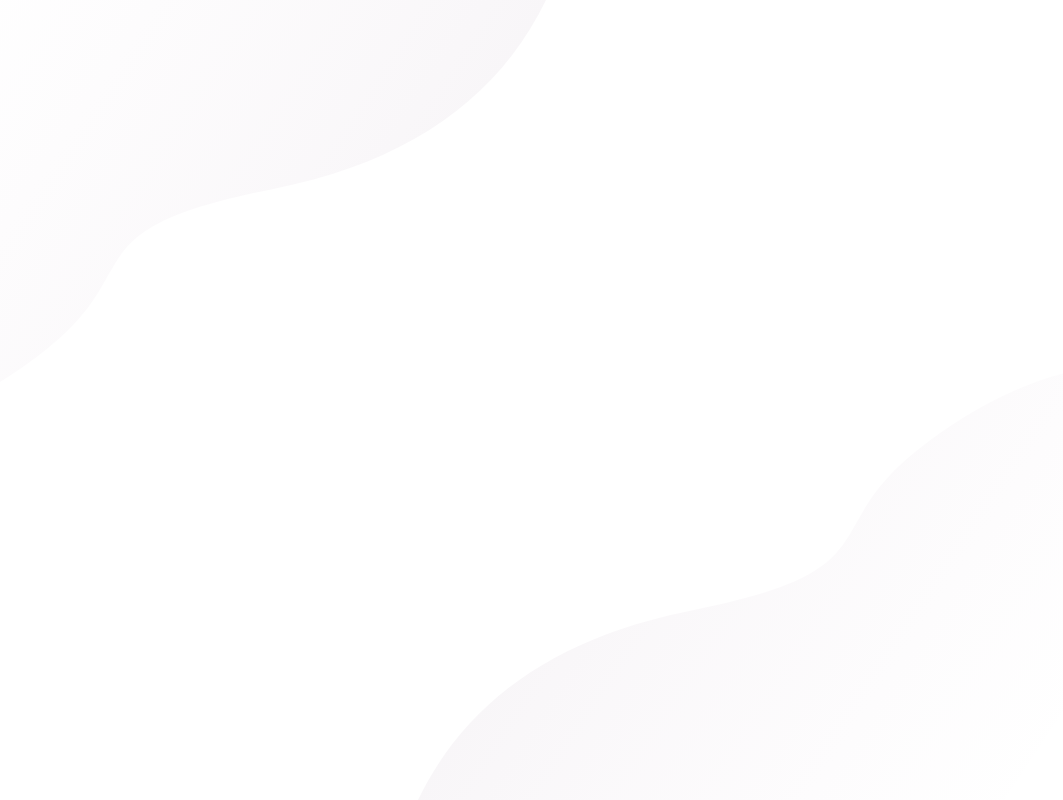
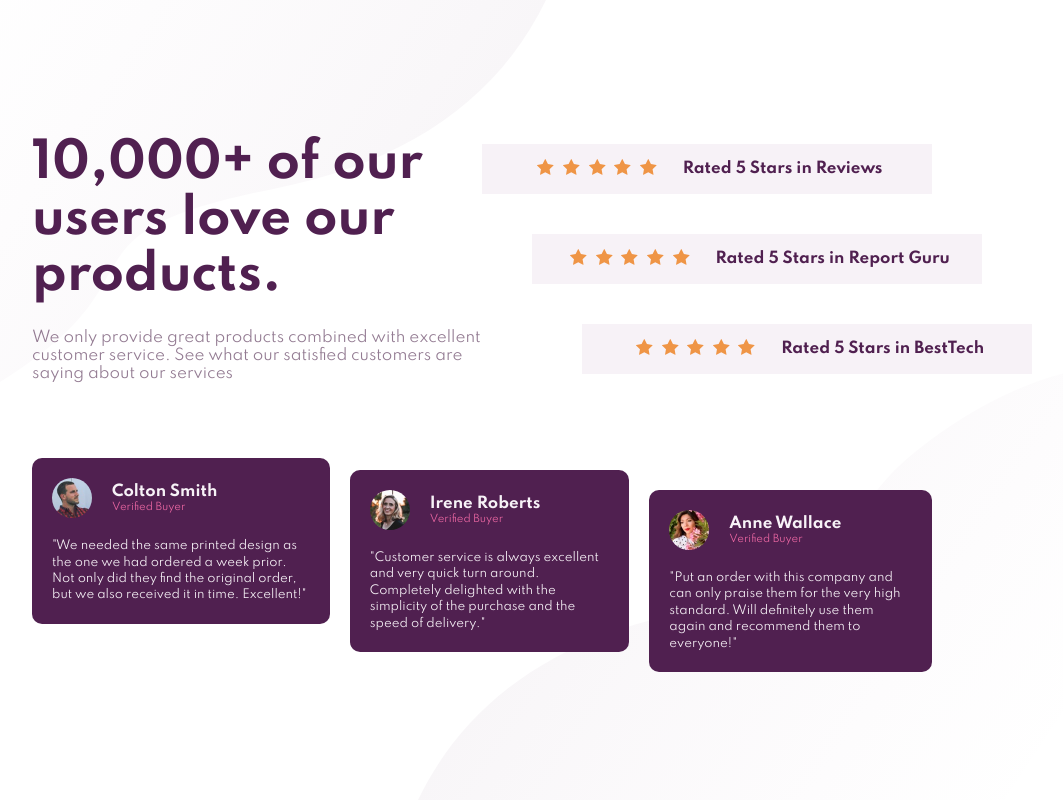
Before and after one commit to Ruffyi/Social-Proof-Section, a website: page src/index.html in a window 1280 px wide. Shown: the whole page, without its empty margins (158-1221 px from the left). Drawn offline with Linux system fonts and the light colour scheme.

Commit message:
Finally commit project

```diff
--- a/src/index.html
+++ b/src/index.html
@@ -44,6 +44,179 @@
 					aria-hidden="true"
 				/>
 			</picture>
+			<section class="social">
+				<div class="social__info">
+					<h1 class="social__title">10,000+ of our users love our products.</h1>
+					<p class="social__description">
+						We only provide great products combined with excellent customer
+						service. See what our satisfied customers are saying about our
+						services
+					</p>
+				</div>
+				<div class="ratings">
+					<div class="ratings__item">
+						<div class="ratings__star">
+							<img
+								src="./assets/images/icon-star.svg"
+								alt=""
+								aria-hidden="true"
+								class="ratings__star"
+							/>
+							<img
+								src="./assets/images/icon-star.svg"
+								alt=""
+								aria-hidden="true"
+								class="ratings__star"
+							/>
+							<img
+								src="./assets/images/icon-star.svg"
+								alt=""
+								aria-hidden="true"
+								class="ratings__star"
+							/>
+							<img
+								src="./assets/images/icon-star.svg"
+								alt=""
+								aria-hidden="true"
+								class="ratings__star"
+							/>
+							<img
+								src="./assets/images/icon-star.svg"
+								alt=""
+								aria-hidden="true"
+								class="ratings__star"
+							/>
+						</div>
+						<h2 class="ratings__title">Rated 5 Stars in Reviews</h2>
+					</div>
+					<div class="ratings__item">
+						<div class="ratings__star">
+							<img
+								src="./assets/images/icon-star.svg"
+								alt=""
+								aria-hidden="true"
+								class="ratings__star"
+							/>
+							<img
+								src="./assets/images/icon-star.svg"
+								alt=""
+								aria-hidden="true"
+								class="ratings__star"
+							/>
+							<img
+								src="./assets/images/icon-star.svg"
+								alt=""
+								aria-hidden="true"
+								class="ratings__star"
+							/>
+							<img
+								src="./assets/images/icon-star.svg"
+								alt=""
+								aria-hidden="true"
+								class="ratings__star"
+							/>
+							<img
+								src="./assets/images/icon-star.svg"
+								alt=""
+								aria-hidden="true"
+								class="ratings__star"
+							/>
+						</div>
+						<h2 class="ratings__title">Rated 5 Stars in Report Guru</h2>
+					</div>
+					<div class="ratings__item">
+						<div class="ratings__star">
+							<img
+								src="./assets/images/icon-star.svg"
+								alt=""
+								aria-hidden="true"
+								class="ratings__star"
+							/>
+							<img
+								src="./assets/images/icon-star.svg"
+								alt=""
+								aria-hidden="true"
+								class="ratings__star"
+							/>
+							<img
+								src="./assets/images/icon-star.svg"
+								alt=""
+								aria-hidden="true"
+								class="ratings__star"
+							/>
+							<img
+								src="./assets/images/icon-star.svg"
+								alt=""
+								aria-hidden="true"
+								class="ratings__star"
+							/>
+							<img
+								src="./assets/images/icon-star.svg"
+								alt=""
+								aria-hidden="true"
+								class="ratings__star"
+							/>
+						</div>
+						<h2 class="ratings__title">Rated 5 Stars in BestTech</h2>
+					</div>
+				</div>
+				<div class="reviews">
+					<div class="reviews__item">
+						<div class="author">
+							<img
+								src="./assets/images/image-colton.jpg"
+								alt="Colton shot face"
+								class="author__image"
+							/>
+							<div class="author__personal">
+								<h2 class="author__name">Colton Smith</h2>
+								<p class="author__status">Verified Buyer</p>
+							</div>
+						</div>
+						<h3 class="review__description">
+							"We needed the same printed design as the one we had ordered a
+							week prior. Not only did they find the original order, but we also
+							received it in time. Excellent!"
+						</h3>
+					</div>
+					<div class="reviews__item">
+						<div class="author">
+							<img
+								src="./assets/images/image-irene.jpg"
+								alt="Irene shot face"
+								class="author__image"
+							/>
+							<div class="author__personal">
+								<h2 class="author__name">Irene Roberts</h2>
+								<p class="author__status">Verified Buyer</p>
+							</div>
+						</div>
+						<h3 class="review__description">
+							"Customer service is always excellent and very quick turn around.
+							Completely delighted with the simplicity of the purchase and the
+							speed of delivery."
+						</h3>
+					</div>
+					<div class="reviews__item">
+						<div class="author">
+							<img
+								src="./assets/images/image-anne.jpg"
+								alt="Anne shot face"
+								class="author__image"
+							/>
+							<div class="author__personal">
+								<h2 class="author__name">Anne Wallace</h2>
+								<p class="author__status">Verified Buyer</p>
+							</div>
+						</div>
+						<h3 class="review__description">
+							"Put an order with this company and can only praise them for the
+							very high standard. Will definitely use them again and recommend
+							them to everyone!"
+						</h3>
+					</div>
+				</div>
+			</section>
 		</main>
 	</body>
 </html>
--- a/src/scss/abstracts/_variables.scss
+++ b/src/scss/abstracts/_variables.scss
@@ -1,5 +1,4 @@
 $ff-primary: 'Spartan', sans-serif;
-$fs-primary: 62.5%;
 
 $clr: (
 	'clr-primary-very-dark-magenta': #502050,
@@ -8,3 +7,14 @@ $clr: (
 	'clr-neutral-light-grayish-magenta': #f7f2f7,
 	'clr-neutral-white': #ffffff,
 );
+
+$mq-breakpoints: (
+	'desktop': 56.25rem,
+	'mobile': 42.25rem,
+);
+
+$fs-breakpoints: (
+	'10': 62.5%,
+	'9': 56.25%,
+	'8': 50%,
+);
--- a/src/scss/base/_reset.scss
+++ b/src/scss/base/_reset.scss
@@ -7,5 +7,13 @@
 }
 
 :root {
+	font-family: $ff-primary;
+	font-size: map-get($fs-breakpoints, '10');
 	box-sizing: border-box;
+	@include mq(map-get($mq-breakpoints, 'desktop')) {
+		font-size: map-get($fs-breakpoints, '9');
+	}
+	@include mq(map-get($mq-breakpoints, 'mobile')) {
+		font-size: map-get($fs-breakpoints, '8');
+	}
 }
--- /dev/null
+++ b/src/scss/components/_author.scss
@@ -0,0 +1,17 @@
+.author {
+	@include flex-mother(row, center, flex-start);
+	margin-bottom: 2rem;
+	&__image {
+		width: 4rem;
+		border-radius: 50%;
+	}
+	&__personal {
+		margin-left: 2rem;
+	}
+	&__name {
+		color: map-get($clr, 'clr-neutral-light-grayish-magenta');
+	}
+	&__status {
+		color: map-get($clr, 'clr-primary-soft-pink');
+	}
+}
--- /dev/null
+++ b/src/scss/components/_ratings.scss
@@ -0,0 +1,35 @@
+.ratings {
+	@include flex-mother(column);
+	&__item {
+		@include flex-mother();
+		width: 100%;
+		height: 50px;
+		margin: 2rem 0;
+		background-color: map-get($clr, 'clr-neutral-light-grayish-magenta');
+		@include mq(676px) {
+			flex-direction: column;
+		}
+		&:nth-child(2) {
+			transform: translateX(5rem);
+			@include mq(map-get($mq-breakpoints, 'mobile')) {
+				transform: translateX(0);
+			}
+		}
+		&:nth-child(3) {
+			transform: translateX(10rem);
+			@include mq(map-get($mq-breakpoints, 'mobile')) {
+				transform: translateX(0);
+			}
+		}
+	}
+	&__star {
+		margin: 0 0.3rem;
+	}
+	&__title {
+		color: map-get($clr, 'clr-primary-very-dark-magenta');
+		margin-left: 2rem;
+		@include mq(map-get($mq-breakpoints, 'mobile')) {
+			margin-top: 1rem;
+		}
+	}
+}
--- /dev/null
+++ b/src/scss/components/_reviews.scss
@@ -0,0 +1,32 @@
+.reviews {
+	@include flex-mother(row, center, space-between);
+	grid-column: 1/3;
+	gap: 2rem;
+	margin: 5rem 0;
+	@include mq(map-get($mq-breakpoints, 'mobile')) {
+		flex-direction: column;
+		grid-column: 1;
+	}
+	&__item {
+		padding: 2rem;
+		border-radius: 1rem;
+		background-color: map-get($clr, 'clr-primary-very-dark-magenta');
+		&:nth-child(2) {
+			transform: translateY(2rem);
+		}
+		&:nth-child(3) {
+			transform: translateY(4rem);
+		}
+		@include mq(map-get($mq-breakpoints, 'mobile')) {
+			padding: 5rem 2rem;
+		}
+	}
+	.review__description {
+		line-height: 1.4;
+		color: map-get($clr, 'clr-neutral-light-grayish-magenta');
+		font-weight: 400;
+		@include mq(map-get($mq-breakpoints, 'mobile')) {
+			font-size: 1.5rem;
+		}
+	}
+}
--- a/src/scss/components/_root.scss
+++ b/src/scss/components/_root.scss
@@ -1,8 +1,7 @@
 .root {
 	@include flex-mother();
 	min-height: 100vh;
-	position: relative;
-	overflow: hidden;
+	overflow-x: hidden;
 	&__bg {
 		width: clamp(40rem, 55%, 75rem);
 	}
--- /dev/null
+++ b/src/scss/components/_social.scss
@@ -0,0 +1,29 @@
+.social {
+	width: clamp(35rem, 80%, 90rem);
+	display: grid;
+	grid-template-columns: repeat(2, 1fr);
+	grid-template-rows: repeat(2, 1fr);
+	&__info {
+		@include flex-mother(column);
+		grid-column: 1/2;
+		@include mq(map-get($mq-breakpoints, 'mobile')) {
+			text-align: center;
+		}
+	}
+	&__title {
+		font-size: 4.8rem;
+		color: map-get($clr, 'clr-primary-very-dark-magenta');
+		@include mq(map-get($mq-breakpoints, 'mobile')) {
+			line-height: 1.1;
+		}
+	}
+	&__description {
+		margin-top: 2.5rem;
+		font-size: 1.5rem;
+		color: map-get($clr, 'clr-neutral-dark-grayish-magenta');
+	}
+	@include mq(map-get($mq-breakpoints, 'mobile')) {
+		grid-template-columns: 1fr;
+		margin-top: 5rem;
+	}
+}
--- a/src/scss/style.scss
+++ b/src/scss/style.scss
@@ -2,3 +2,7 @@
 @import './abstracts/mixins';
 @import './base/reset';
 @import './components/root';
+@import './components/social';
+@import './components/ratings';
+@import './components/reviews';
+@import './components/author';
```
Also changed, not shown: src/dist/css/style.css.
